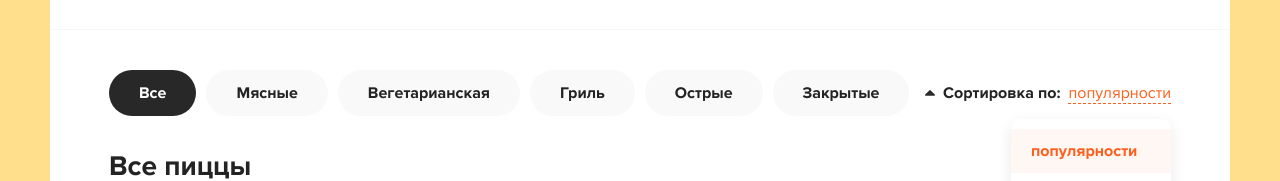
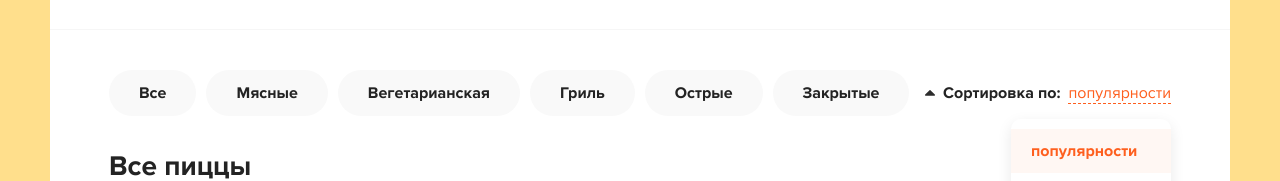
Before and after one commit to abon/la-pizza, a React (Create React App) app: page / in a window 1280 px wide. Shown: the part 152-333 px from the top of the page. Built offline with nearby package versions, Linux system fonts and the light colour scheme.

Commit message:
add Categories file && use hooks

```diff
--- a/package.json
+++ b/package.json
@@ -6,6 +6,7 @@
     "@testing-library/jest-dom": "^4.2.4",
     "@testing-library/react": "^9.5.0",
     "@testing-library/user-event": "^7.2.1",
+    "classnames": "^2.2.6",
     "node-sass": "^4.14.1",
     "react": "^16.13.1",
     "react-dom": "^16.13.1",
--- a/src/App.js
+++ b/src/App.js
@@ -1,6 +1,7 @@
 import React from "react";
+
+import { Header, Categories, Button } from "./components/index";
 import "./App.css";
-import Header from "./Header";
 
 function App() {
   return (
@@ -9,16 +10,16 @@ function App() {
       <div className="content">
         <div className="container">
           <div className="content__top">
-            <div className="categories">
-              <ul>
-                <li className="active">Все</li>
-                <li>Мясные</li>
-                <li>Вегетарианская</li>
-                <li>Гриль</li>
-                <li>Острые</li>
-                <li>Закрытые</li>
-              </ul>
-            </div>
+            <Categories
+              onClickitem={name => console.log(name)}
+              items={[
+                "Мясные",
+                "Вегетарианская",
+                "Гриль",
+                "Острые",
+                "Закрытые"
+              ]}
+            />
             <div className="sort">
               <div className="sort__label">
                 <svg
@@ -33,6 +34,7 @@ function App() {
                     fill="#2C2C2C"
                   />
                 </svg>
+
                 <b>Сортировка по:</b>
                 <span>популярности</span>
               </div>
--- /dev/null
+++ b/src/components/Button.jsx
@@ -0,0 +1,19 @@
+import React from 'react'
+import classNames from 'classnames'
+
+
+const Button = ({ onClick, children, outline, className }) => {
+    return (
+        <button className={classNames('button', className, {
+            'button--outline': outline
+        })}>
+            {children}
+        </button>
+
+
+
+    )
+}
+
+
+export default Button
--- /dev/null
+++ b/src/components/Categories.jsx
@@ -0,0 +1,61 @@
+import React from 'react'
+
+
+// class Categories extends Component {
+
+// state = {
+//         activeitem: 0
+//     }
+
+//     onSelectItem = index => {
+//         this.setState({
+//             activeitem: index
+//         })
+//     }
+
+//     render() {
+//         const { onClickitem, items } = this.props
+//         return (
+//             <div>
+//                 <div className="categories">
+//                     <ul>
+//                         <li >Все</li>
+//                         {
+//                             items.map((name, index) => <li className={this.state.activeitem === index ? 'active' : ''}
+//                                 onClick={() => this.onSelectItem(index)}
+//                                 key={`${name}_${index}`}>
+//                                 {name}
+//                             </li>)
+//                         }
+//                     </ul>
+//                 </div>
+//             </div>
+//         )
+//     }
+// }
+
+
+
+function Categories({ items, onClick }) {
+
+    const [activeItem, setActiveItem] = React.useState(null)
+
+    return (
+        <div>
+            <div className="categories">
+                <ul>
+                    <li >Все</li>
+                    {
+                        items.map((name, index) => <li className={activeItem === index ? 'active' : 'null'}
+                            onClick={() => setActiveItem(index)}
+                            key={`${name}_${index}`}>
+                            {name}
+                        </li>)
+                    }
+                </ul>
+            </div>
+        </div>
+    )
+}
+
+export default Categories
--- a/src/Header.jsx
+++ b/src/components/Header.jsx
@@ -1,6 +1,7 @@
 import React, { Component } from 'react'
 
-import pizzaLogo from "./assets/img/pizza-logo.svg";
+import pizzaLogo from "../assets/img/pizza-logo.svg";
+import Button from './Button'
 
 
 export class Header extends Component {
@@ -18,7 +19,7 @@ export class Header extends Component {
                     </div>
 
                     <div className="header__cart">
-                        <a href="/cart.html" className="button button--cart">
+                        <Button className='button--cart'>
                             <span>520 ₽</span>
                             <div className="button__delimiter"></div>
                             <svg
@@ -51,7 +52,7 @@ export class Header extends Component {
                                 />
                             </svg>
                             <span>3</span>
-                        </a>
+                        </Button>
                     </div>
                 </div>
             </div>
--- /dev/null
+++ b/src/components/index.js
@@ -0,0 +1,3 @@
+export { default as Categories } from "./Categories";
+export { default as Button } from "./Button";
+export { default as Header } from "./Header";
```
Also changed, not shown: 1 other file (tests, documents, lock files or other folders).
